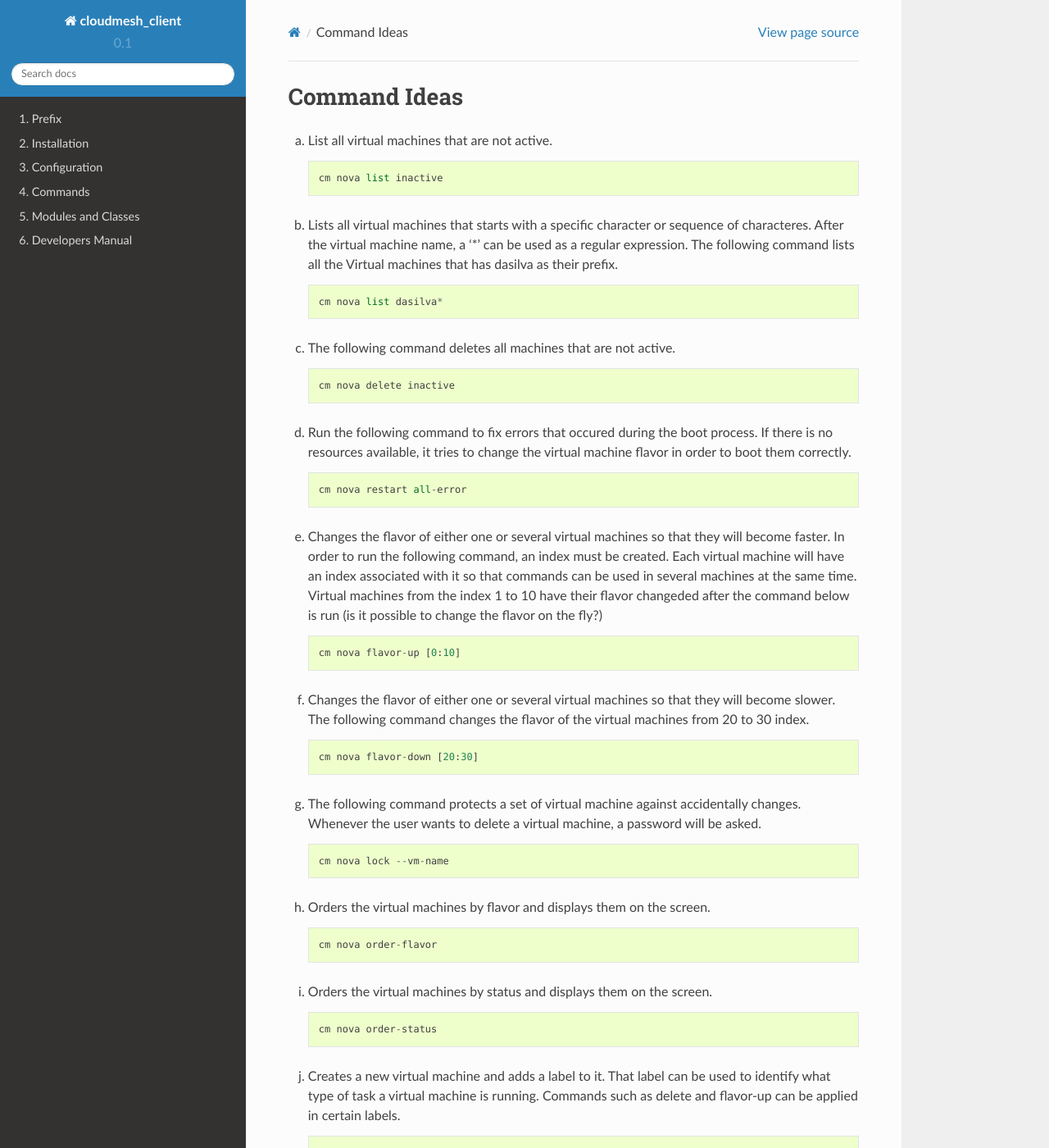
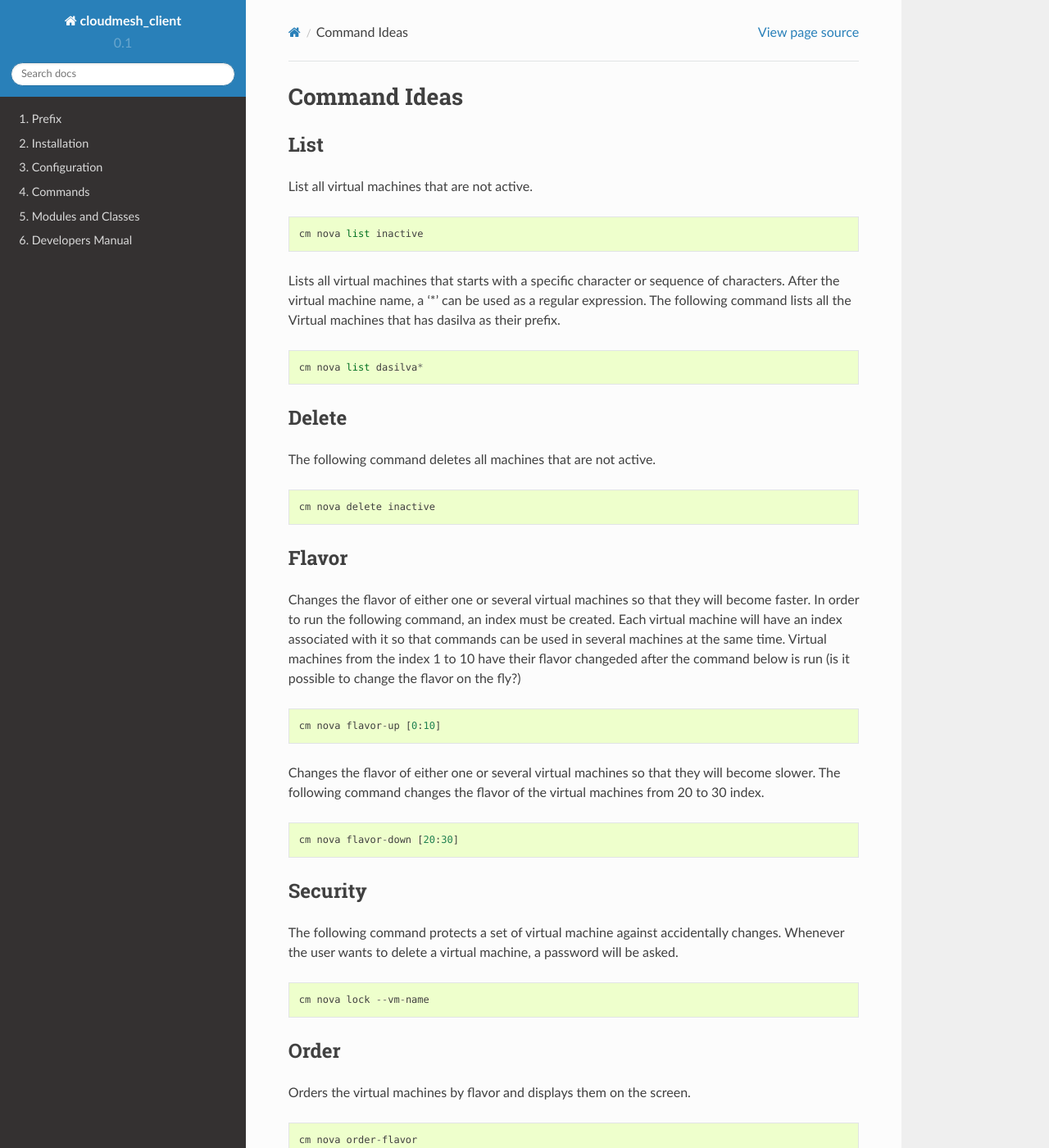
Before and after one commit to cloudmesh/client, a Sphinx documentation site: the page built from docs/source/commands_nova.rst, in a window 1280 px wide and 1400 px high. Shown: the whole window at 82% size. Built offline with Sphinx 7.4.7 and the Read the Docs theme 2.0.0, drawn with Linux system fonts in a browser that asks for light colours; pages that are not in the unit, such as notebooks, are missing from menus; some of the changed text lies outside the part shown.

Commit message:
reformatting, reordering, and sellchecking the proposed commands

```diff
--- a/docs/source/commands_nova.rst
+++ b/docs/source/commands_nova.rst
@@ -1,50 +1,93 @@
 Command Ideas
 =======================================================================
 
-a. List all virtual machines that are not active. ::
+
+List
+----
+
+List all virtual machines that are not active. ::
 
 	cm nova list inactive
 
-b. Lists all virtual machines that starts with a specific character or sequence of characteres. After the virtual machine name,  a '*' can be used as a regular expression. The following command lists all the Virtual machines that has dasilva as their prefix. ::
+
+Lists all virtual machines that starts with a specific character or
+sequence of characters. After the virtual machine name, a '*' can be
+used as a regular expression. The following command lists all the
+Virtual machines that has dasilva as their prefix. ::
 
  	cm nova list dasilva*
 
-c. The following command deletes all machines that are not active. ::
+Delete
+------
+
+The following command deletes all machines that are not active. ::
 
 	cm nova delete inactive
 
-d. Run the following command to fix errors that occured during the boot process. If there is no resources available, it tries to change the virtual machine flavor in order to boot them correctly. ::
+
+
+Flavor
+------
+
+Changes the flavor of either one or several virtual machines so that
+they will become faster. In order to run the following command, an
+index must be created. Each virtual machine will have an index
+associated with it so that commands can be used in several machines at
+the same time. Virtual machines from the index 1 to 10 have their
+flavor changeded after the command below is run (is it possible to
+change the flavor on the fly?) ::
+
+	cm nova flavor-up [0:10]
+
+Changes the flavor of either one or several virtual machines so that
+they will become slower. The following command changes the flavor of
+the virtual machines from 20 to 30 index. ::
+
+	cm nova flavor-down [20:30]
+
+Security
+--------
+
+The following command protects a set of virtual machine against
+accidentally changes. Whenever the user wants to delete a virtual
+machine, a password will be asked. ::
+
+	cm nova lock --vm-name
+
+Order
+-----
+
+Orders the virtual machines by flavor and displays them on the screen. ::
+
+	cm nova order-flavor
+
+Orders the virtual machines by status and displays them on the screen. ::
+
+	cm nova order-status
+
+
+
+Boot
+-----
+
+Run the following command to fix errors that occurred during the boot
+process. If there is no resources available, it tries to change the
+virtual machine flavor in order to boot them correctly. ::
 
 	cm nova restart all-error
 
-e. Changes the flavor of either one or several virtual machines so that they will become faster. In order to run the following command, an index must be created. Each virtual machine will have an index associated with it so that commands can be used in several machines at the same time. Virtual machines from the index 1 to 10 have their flavor changeded after the command below is run (is it possible to change the flavor on the fly?) ::
 
-	cm nova flavor-up [0:10]
-
-f. Changes the flavor of either one or several virtual machines so that they will become slower. The following command changes the flavor of the virtual machines from 20 to 30 index. ::
-
-	cm nova flavor-down [20:30]
-
-g. The following command protects a set of virtual machine against accidentally changes. Whenever the user wants to delete a virtual machine, a password will be asked. ::
-
-	cm nova lock --vm-name
-
-h. Orders the virtual machines by flavor and displays them on the screen. ::
-
-	cm nova order-flavor
-
-i. Orders the virtual machines by status and displays them on the screen. ::
-
-	cm nova order-status
-
-j. Creates a new virtual machine and adds a label to it. That label can be used to identify what type of task a virtual machine is running. Commands such as delete and flavor-up can be applied in certain labels. ::
+Creates a new virtual machine and adds a label to it. That label can
+be used to identify what type of task a virtual machine is
+running. Commands such as delete and flavor-up can be applied in
+certain labels. ::
 
 	cm nova boot --flavor --image --key-name --name [label]
 
-k. With this command, several virtual machines can be created at the same time. ::
+With this command, several virtual machines can be created at the same time. ::
 
 	cm nova boot --flavor --image --key-name --name [--quantity]
 
-l. Deletes all machines that has a specific label. ::
+Deletes all machines that has a specific label. ::
 
 	cm nova delete --label
```
Also changed, not shown: 1 other file.
